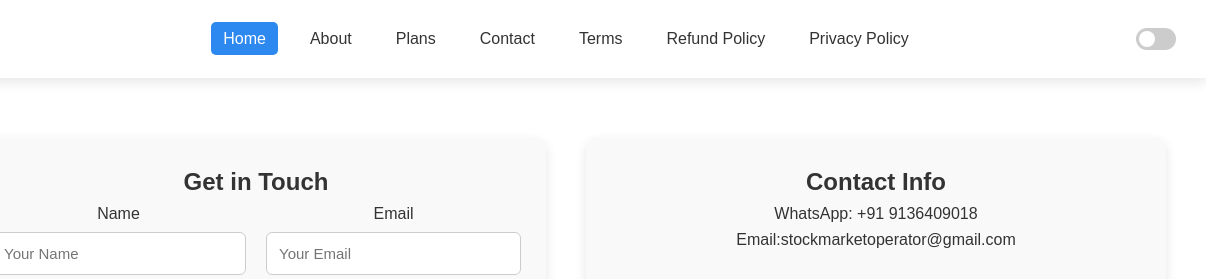
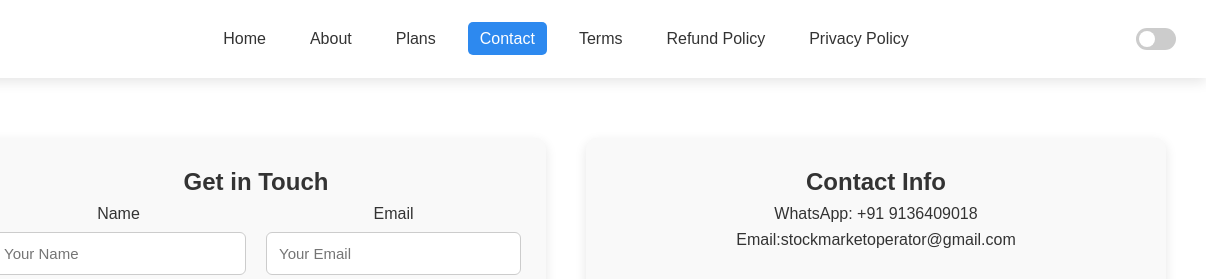
Before and after one commit to growinvestment47-alt/Stock-Operator-, a plain HTML site: page contact.html in a window 1280 px wide. Shown: the top 279 px of the page, 74-1280 px from the left. Drawn offline with Linux system fonts and the light colour scheme.

Commit message:
contact.html
Signed-off-by: growinvestment47-alt <growinvestment47@gmail.com>

```diff
--- a/contact.html
+++ b/contact.html
@@ -12,10 +12,10 @@
     <nav class="navbar">
       <a href="index.html" class="logo"><img src="logo.jpg" alt="Logo"></a>
       <ul class="nav-links">
-        <li><a href="index.html" class="active">Home</a></li>
+        <li><a href="index.html">Home</a></li>
         <li><a href="about.html">About</a></li>
         <li><a href="plans.html">Plans</a></li>
-        <li><a href="contact.html">Contact</a></li>
+        <li><a href="contact.html" class="active">Contact</a></li>
         <li><a href="terms.html">Terms</a></li>
         <li><a href="refund.html">Refund Policy</a></li>
         <li><a href="privacy.html">Privacy Policy</a></li>
```
